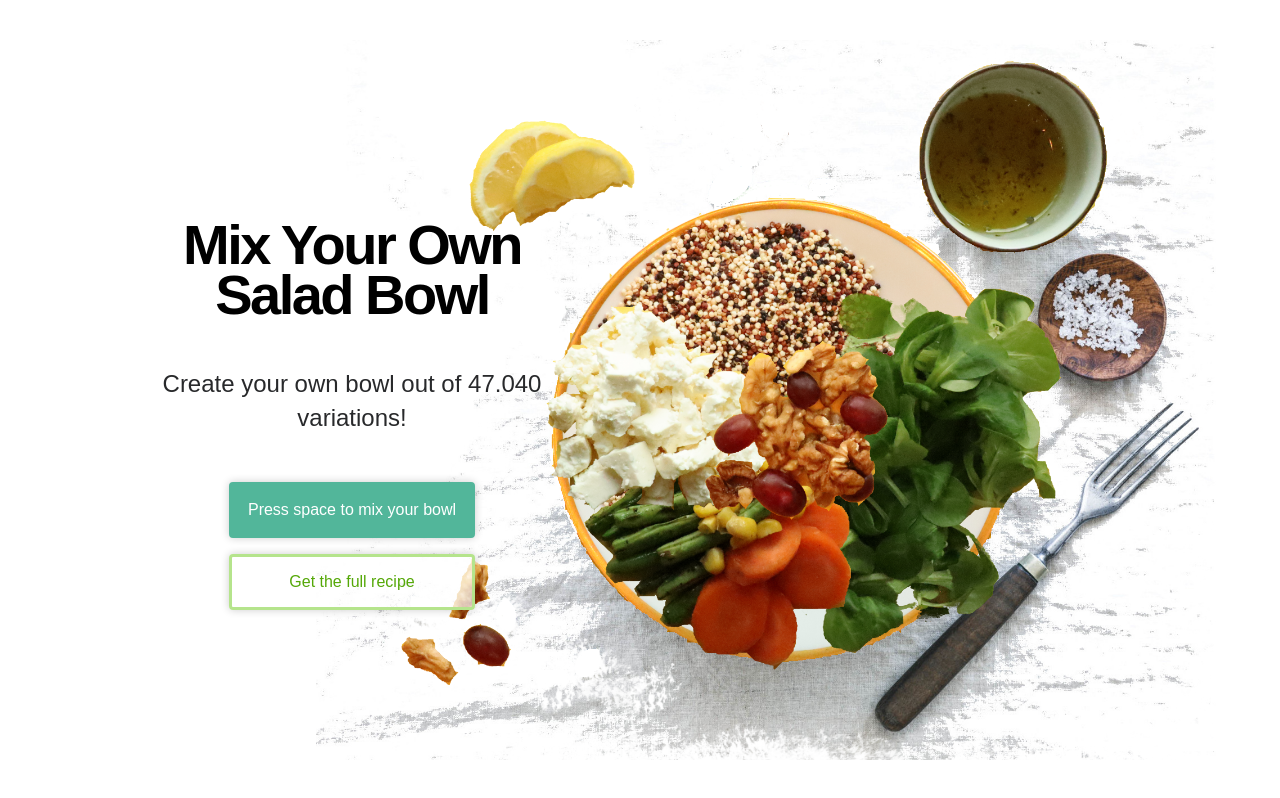
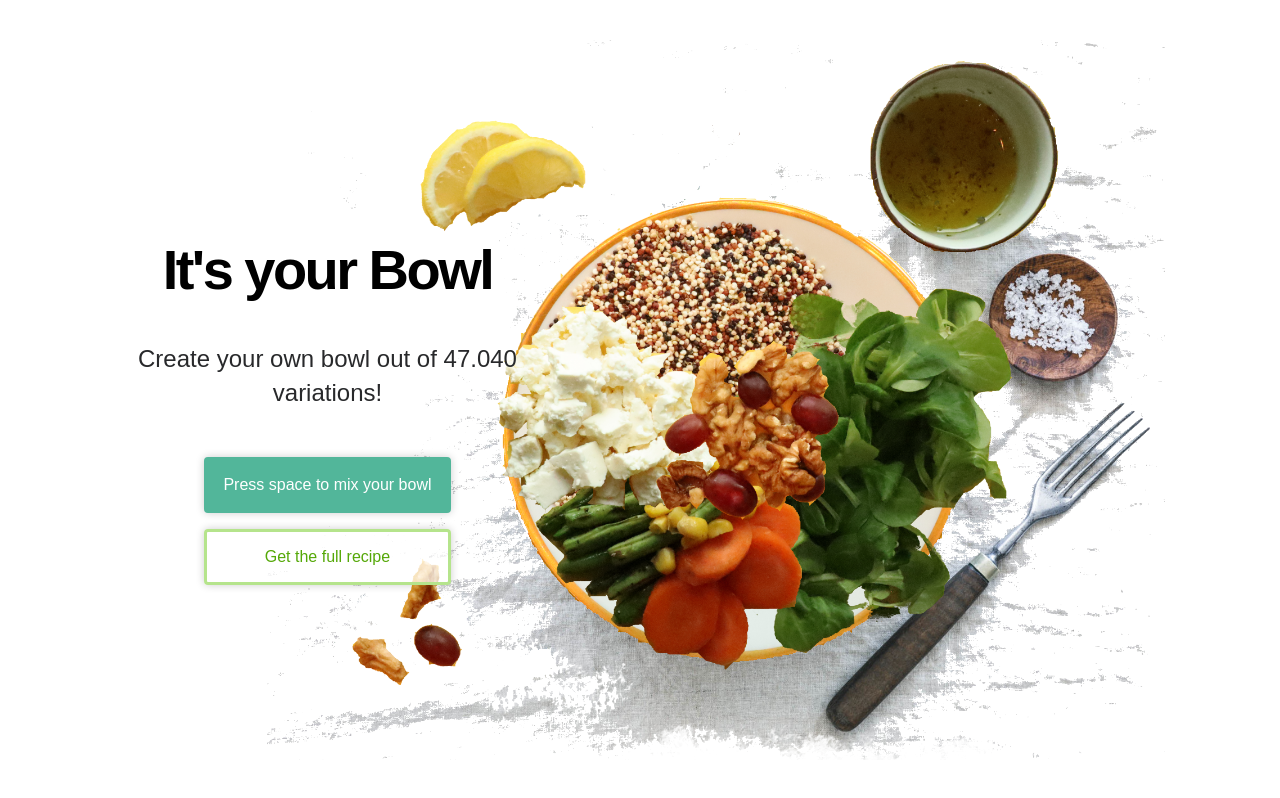
Before and after one commit to Marie-Lene/salad-bowl, a React (Create React App) app: page / in a window 1280 px wide. Built offline with nearby package versions, Linux system fonts and the light colour scheme.

Commit message:
minor changes

```diff
--- a/src/Bowl.js
+++ b/src/Bowl.js
@@ -80,7 +80,7 @@ function BowlText({ createBowl, currBowl, isFixedBowl }) {
     return (
         <section className="homepage-hero-text">
             <div>
-                <h1 id="homepage-hero-text-title">Mix Your Own Salad Bowl</h1>
+                <h1 id="homepage-hero-text-title">It's your Bowl</h1>
                 <div className="p">
                     Create your own bowl out of <BowlCounter /> variations!
                 </div>
```
Also changed, not shown: public/images/plate-0-master.png.
